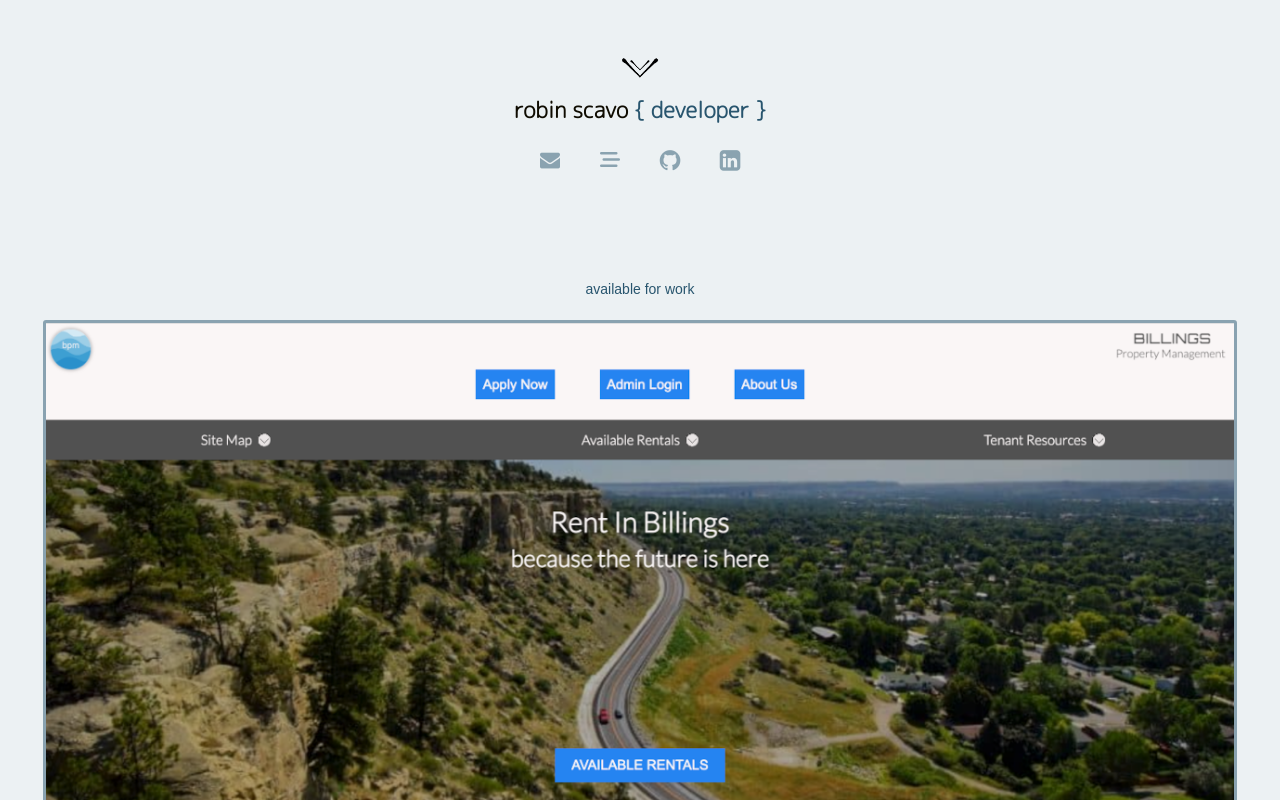
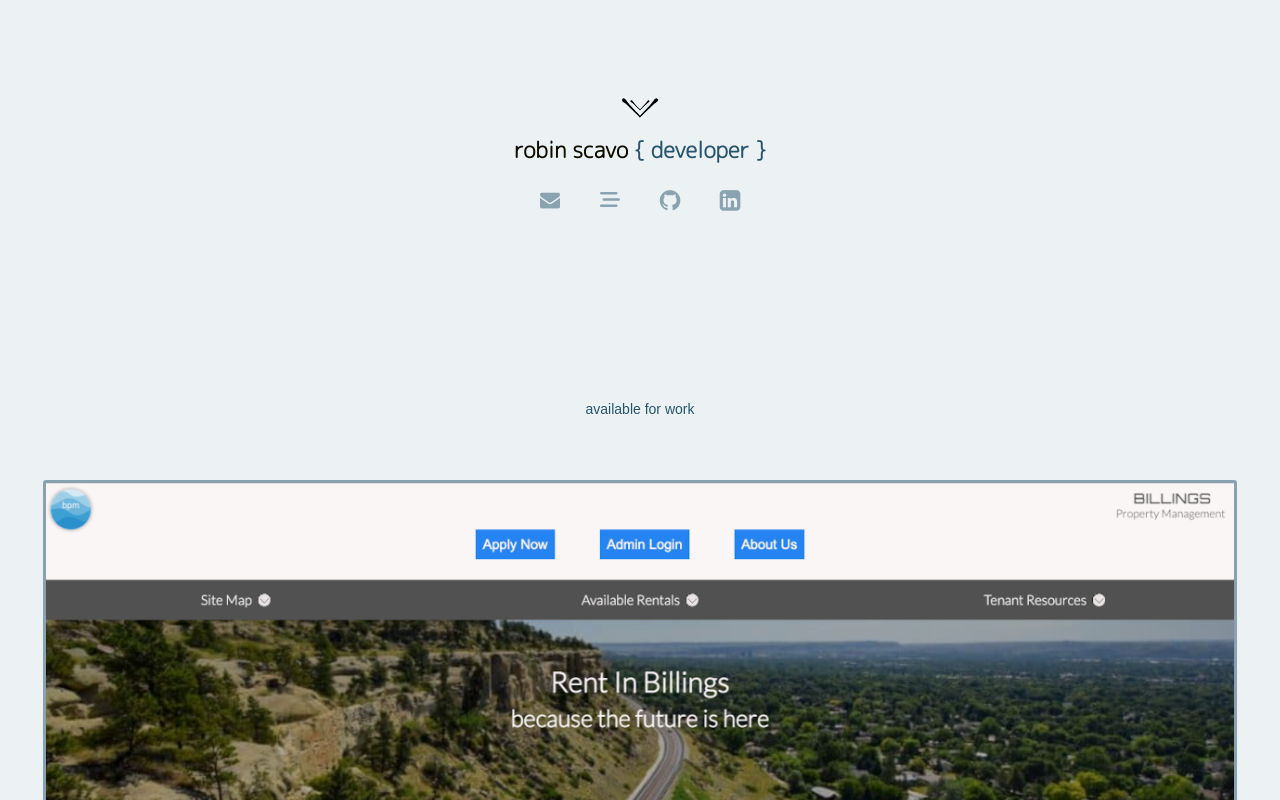
Before and after one commit to RobinScavo/RobinScavoPortfolio, a JavaScript app: page / in a window 1280 px wide. Shown: the top 800 px of the page. Built offline with nearby package versions, Linux system fonts and the light colour scheme; the HTML template or start-up script is replaced by a standard one; a web font is replaced by a local one.

Commit message:
tweak header height

```diff
--- a/src/components/header/header.scss
+++ b/src/components/header/header.scss
@@ -3,7 +3,7 @@
     flex-direction: column;
     justify-content: space-around;
     align-items: center;
-    height: 40vh;
+    height: 60vh;
     font-size: 22px;
 }
 
```
